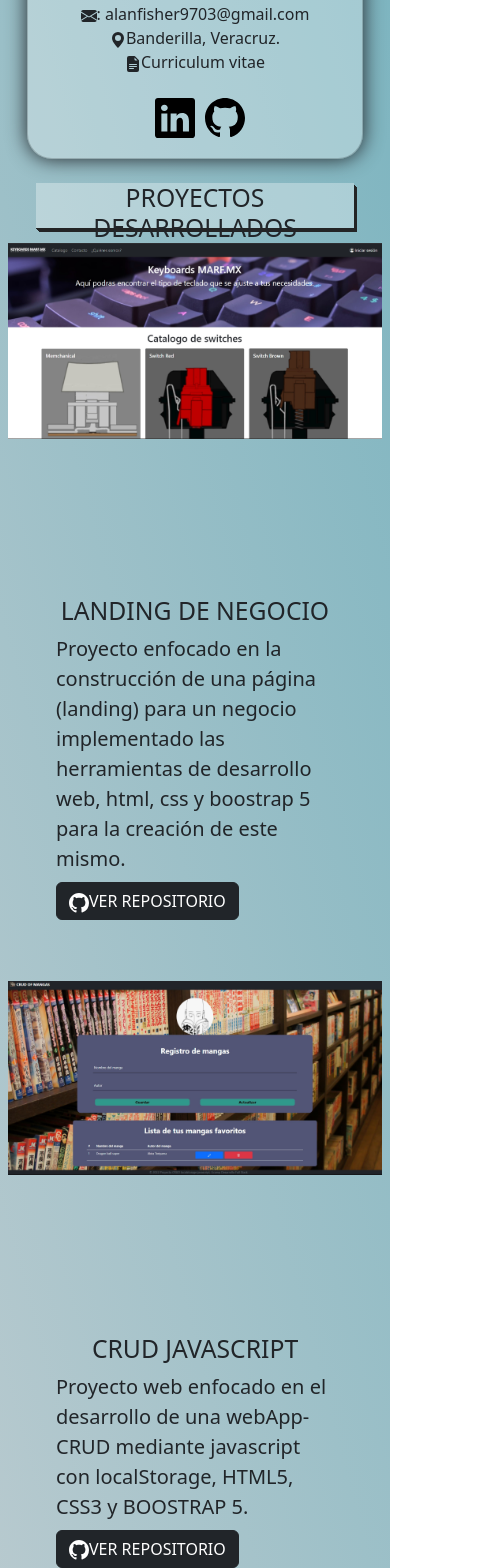
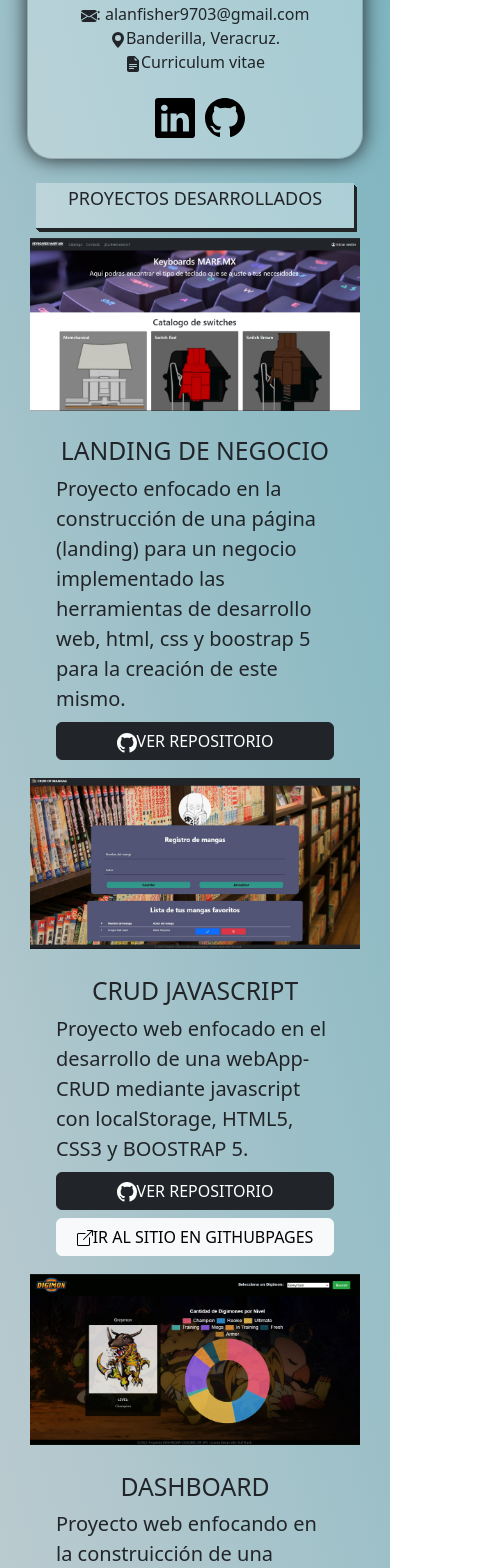
Before and after one commit to MartinAlanRF/PortFolio, a React (Create React App) app: page / in a window 390 px wide. Shown: the part 432-2000 px from the top of the page, 480 px wide, since content can reach past the window. Built offline with nearby package versions, Linux system fonts and the light colour scheme.

Commit message:
Corrigiendo tamaño en enlaces, headers, imgs

```diff
--- a/src/components/styles/style.css
+++ b/src/components/styles/style.css
@@ -68,14 +68,8 @@
     min-height: 300px;
     background-size: contain;
     background-repeat: no-repeat;
-    margin-top: 5px;
-    margin-bottom: 5px;
+
 }
-
-#proyecto1 > p{
-    text-align: justify;
-}
-
 
 #proyecto2 {
     background-image: url('../../assets/proyectos/proyecto2-crud.jpg');
@@ -83,12 +77,7 @@
     min-height: 300px;
     background-size: contain;
     background-repeat: no-repeat;
-    margin-top: 5px;
-    margin-bottom: 5px;
-}
 
-#proyecto2 > p{
-    text-align: justify;
 }
 
 #proyecto3 {
@@ -97,12 +86,7 @@
     min-height: 300px;
     background-size: contain;
     background-repeat: no-repeat;
-    margin-top: 5px;
-    margin-bottom: 5px;
-}
 
-#proyecto3 > .text-p{
-    text-align: justify;
 }
 
 #proyecto4 {
@@ -111,15 +95,7 @@
     min-height: 350px;
     background-size: contain;
     background-repeat: no-repeat;
-    margin-top: 5px;
-    margin-bottom: 5px;
 }
-
-
-#proyecto4 > p{
-    text-align: justify;
-}
-
 
 /* Headers style */
 #containerTituloh1 h1,
@@ -219,7 +195,7 @@
 /* Education */
 .containerCards{
     display: flex;
-    flex-direction: row;
+    flex-direction: column;
     justify-content: center;
     align-items: center;
     margin: 10px;
@@ -268,12 +244,45 @@
 /* MEDIA QUERYS */
 
 @media (max-width: 1200px) {
+    .headers > h2 {
+        margin-top: 5px;
+        font-size: 18px;
+    }
+
     .containerCard > .card {
         flex-direction: column;
         width: 70%;
     }
     .icons{
         margin-bottom: 20px;
+    }
+
+    #proyecto1 {
+        max-width: 330px;
+        min-height: 200px;
+        margin-bottom: -50px;
+    }
+
+    #proyecto2 {
+        max-width: 330px;
+        min-height: 200px;
+        margin-bottom: -50px;
+        margin-top: -30px;
+    }
+
+    #proyecto3 {
+        max-width: 330px;
+        min-height: 200px;
+        margin-bottom: -50px;
+        margin-top: -30px;
+    }
+
+    #proyecto4 {
+        margin-left: 80px;
+        max-width: 350px;
+        min-height: 300px;
+        margin-bottom: -40px;
+        margin-top: -30px;
     }
 }
 
--- a/src/pages/HomePage.jsx
+++ b/src/pages/HomePage.jsx
@@ -95,7 +95,7 @@ const HomePage = () => {
                 </p>
                 <a
                   type="button"
-                  className="btn btn-dark col-md-12 mt-2"
+                  className="btn btn-dark col-12 mt-2"
                   href="https://github.com/MartinAlanRF/Proyecyo1-Landing-de-negocio"
                 >
                   <svg
@@ -110,18 +110,10 @@ const HomePage = () => {
                   </svg>
                   VER REPOSITORIO
                 </a>
-
-
               </div>
             </div>
-            <div
-              id="proyecto"
-              className="row d-flex justify-content-center align-items-center mt-2"
-            >
-              <div
-                id="proyecto2"
-                className="col-lg-6 order-lg-1 text-white seccionProducto2"
-              ></div>
+            <div id="proyecto" className="row d-flex justify-content-center align-items-center">
+              <div id="proyecto2" className="col-lg-6 order-lg-1 text-white seccionProducto2"></div>
               <div className="col-lg-6 order-lg-2 my-auto p-5 text-justify seccionText">
                 <h2 className="text-center">CRUD JAVASCRIPT</h2>
                 <p className="lead mb-0">
@@ -132,7 +124,7 @@ const HomePage = () => {
 
                 <a
                   type="button"
-                  className="btn btn-dark col-md-12 mt-2"
+                  className="btn btn-dark col-12 mt-2"
                   href="https://github.com/MartinAlanRF/MartinAlanRF.github.io"
                 >
                   <svg
@@ -149,7 +141,7 @@ const HomePage = () => {
                 </a>
                 <a
                   type="button"
-                  className="btn btn-light col-md-12 mt-2"
+                  className="btn btn-light col-12 mt-2"
                   href="https://martinalanrf.github.io/"
                 >
                   <svg xmlns="http://www.w3.org/2000/svg" width={16} height={16} fill="currentColor" className="bi bi-box-arrow-up-right" viewBox="0 0 16 16">
@@ -164,14 +156,9 @@ const HomePage = () => {
                   </svg>
                   IR AL SITIO EN GITHUBPAGES
                 </a>
-
-
               </div>
             </div>
-            <div
-              id="proyecto"
-              className="row d-flex justify-content-center align-items-center mt-2"
-            >
+            <div id="proyecto" className="row d-flex justify-content-center align-items-center">
               <div id="proyecto3" className="col-lg-6 order-lg-2"></div>
               <div className="col-lg-6 order-lg-1 my-auto p-5 text-justify seccionText">
                 <h2 className="text-center">DASHBOARD </h2>
@@ -183,7 +170,7 @@ const HomePage = () => {
                 </p>
                 <a
                   type="button"
-                  className="btn btn-dark col-md-12 mt-2"
+                  className="btn btn-dark col-12 mt-2"
                   href="https://github.com/GinTip/dashboard.github.io"
                 >
                   <svg
@@ -201,7 +188,7 @@ const HomePage = () => {
 
                 <a
                   type="button"
-                  className="btn btn-light col-md-12 mt-2"
+                  className="btn btn-light col-12 mt-2"
                   href="https://gintip.github.io/dashboard.github.io/Public/"
                 >
                   <svg
@@ -240,7 +227,7 @@ const HomePage = () => {
                 </p>
                 <a
                   type="button"
-                  className="btn btn-dark col-md-12 mt-2"
+                  className="btn btn-dark col-12 mt-2"
                   href="https://github.com/MartinAlanRF/Restaurant-App"
                 >
                   <svg
@@ -257,7 +244,7 @@ const HomePage = () => {
                 </a>
                 <a
                   type="button"
-                  className="btn btn-light col-md-12 mt-2"
+                  className="btn btn-light col-12 mt-2"
                   href="https://elsabordeveracruz.netlify.app/"
                 >
                   <svg xmlns="http://www.w3.org/2000/svg" width={16} height={16} fill="currentColor" className="bi bi-box-arrow-up-right" viewBox="0 0 16 16">
```
